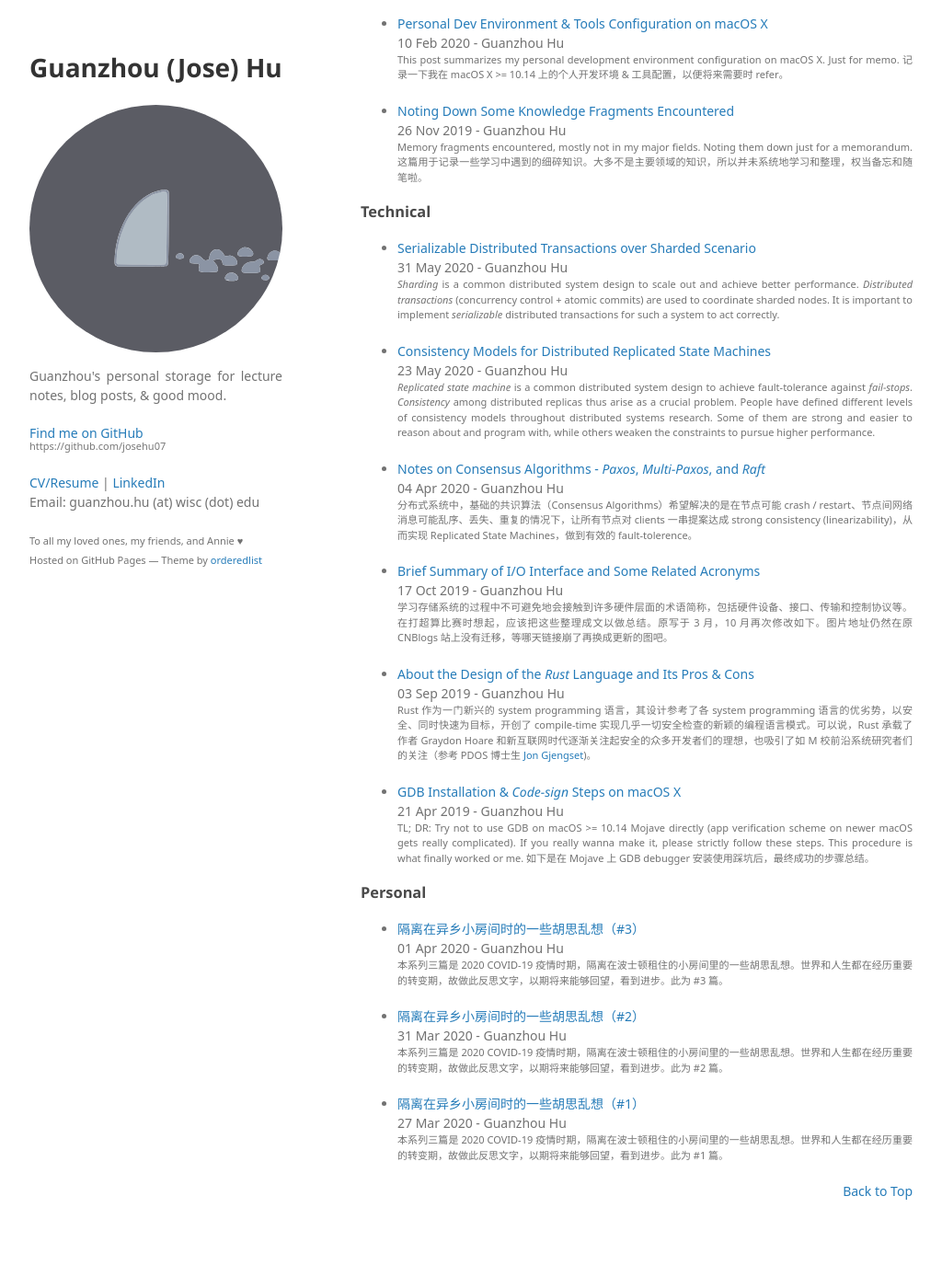
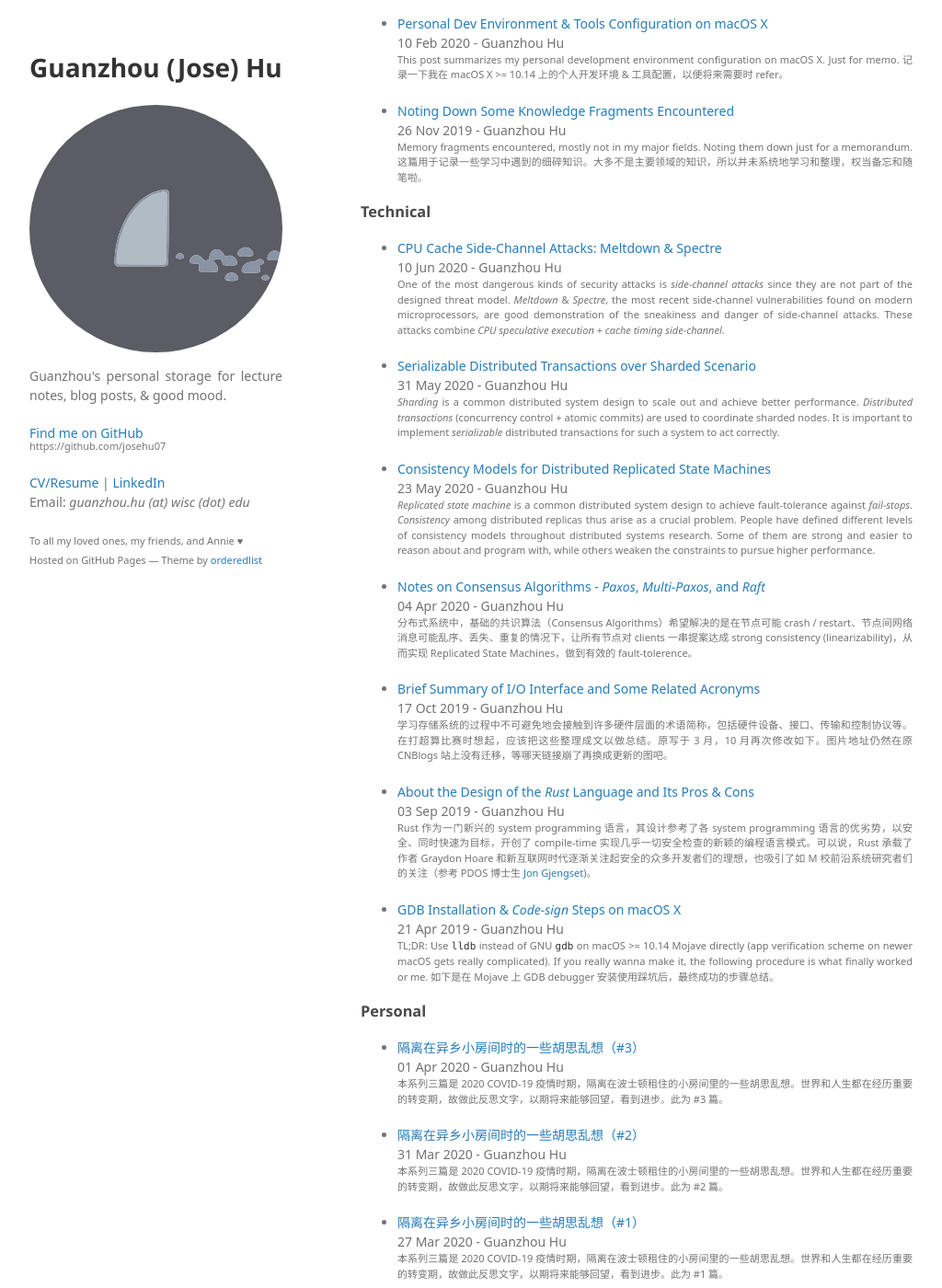
Before and after one commit to josehu07/josehu07.github.io, a Jekyll site: the page built from blogs.md, in a window 1280 px wide and 1400 px high, scrolled down 318 px. Shown: the whole window at 92% size, without its empty margins (128-1152 px from the left). Built offline with Jekyll 4.4.1, drawn with Linux system fonts in a browser that asks for light colours; some web fonts are replaced; a script that is not in the unit is left out; before the commit the page ends 1693 px from its top, so only the background shows below that; some of the changed lines change nothing that is shown.

Commit message:
Add new post

````diff
--- a/_layouts/main.html
+++ b/_layouts/main.html
@@ -40,7 +40,7 @@
 
         <p class="view">
           <a href="{{ site.resume_link }}">CV/Resume</a> | <a href="{{ site.linkedin_link }}">LinkedIn</a><br>
-          Email: {{ site.email }}
+          Email: <i>{{ site.email }}</i>
         </p>
 
         <p>
--- a/_posts/2019-04-21-mojave-gdb.md
+++ b/_posts/2019-04-21-mojave-gdb.md
@@ -6,7 +6,7 @@ author: Guanzhou Hu
 categories: Technical
 ---
 
-TL; DR: Try not to use GDB on macOS >= 10.14 Mojave directly (app verification scheme on newer macOS gets really complicated). If you really wanna make it, please strictly follow these steps. This procedure is what finally worked or me.
+TL;DR: Use `lldb` instead of GNU `gdb` on macOS >= 10.14 Mojave directly (app verification scheme on newer macOS gets really complicated). If you really wanna make it, the following procedure is what finally worked or me.
 如下是在 Mojave 上 GDB debugger 安装使用踩坑后，最终成功的步骤总结。
 
 ### Prerequisites
--- /dev/null
+++ b/_posts/2020-06-10-cpu-side-channel.md
@@ -0,0 +1,135 @@
+---
+layout: post
+title: "CPU Cache Side-Channel Attacks: Meltdown & Spectre"
+date: 2020-06-10 18:50:51
+author: Guanzhou Hu
+categories: Technical
+---
+
+One of the most dangerous kinds of security attacks is *side-channel attacks* since they are not part of the designed threat model. *Meltdown* & *Spectre*, the most recent side-channel vulnerabilities found on modern microprocessors, are good demonstration of the sneakiness and danger of side-channel attacks. These attacks combine *CPU speculative execution* + *cache timing side-channel*.
+
+### Side-Channel Attacks
+
+A **side channel** is some indirect signal / side effect / shared-state change produced by the processing of hidden secret which may leak information about the secret[^1]. Side channels may include:
+
+- Electrical magnetic waves
+- Power usage
+- Physical vibrations
+- Various timing clues
+- ... (many more)
+
+In general, **any states / signals shared between the secret and the outside world** can become a potential side channel and might be used for attacking.
+
+### Cache Timing Side-Channel
+
+Modern processors all use caching to boost performance. However, processor-level cache is a shared state. Suppose a secret routine and a public routine are running on a machine at the same time. The shared state here is a little bit tricky: memory addresses that the secret routine has recently visited is somewhat visible to the public routine.
+
+Say the secret routine has just visited memory address `0xc4000`. The public routine can try reading a bunch of memory addresses and time all of these reads. The address that hits the cache (`0xc400` in this case) will expose a significantly shorter reading time. It then knows that the secret routine has just visited address `0xc400`.
+
+Well, how can a memory address leak secret information to an attacker? Let's assume that hardware cache line is 4096 bytes in length. In the target process's virtual address space there is an array `arr[]` with valid length `10`. The attacker wants to steal a secret byte `arr[7654]` (i.e., at address `&arr + 7654`, somehow calculated by the attacker, perhaps pointing to a private key in kernel region). The attacker can use the following pattern to carry out such attack:
+
+```C
+/**
+ * Leaking the secret byte `arr[7654]`.
+ * Secret byte has possible value 0 - 255, so we create a
+ * probing array of fixed length 256 * cache_line_length.
+ * Need to make sure `&probe` is aligned to cache line, then
+ * loads the `arr[7654]`-th cache line of `probe` array into
+ * cache.
+ */
+char probe[256 * 4096];
+read(probe[arr[7654] * 4096]);
+
+/**
+ * Cache timing.
+ * The `b` that hits reveals `b == arr[7654]`.
+ */
+for (b = 0; b < 256; b++)
+    timing(read[probe[b * 4096]]);
+```
+
+Note that such simple pattern won't work in most normal cases. Directly reading a protected memory address `&arr + 7654` is prohibited by OS paging. So, with a sequential processor and a trusted OS, such attacks can hardly be carried out.
+
+### Speculative Execution
+
+What makes such attacks possible is a modern microprocessor feature called *speculative execution*. Since modern processors have dedicated pipelines, they guess aggressively what will be executed ahead on branching / exception raising, so that empty CPU cycles won't always be wasted[^2].
+
+The problem is that **memory protection checks are not triggered (or are delayed) on speculatively executed code**. Though execution result is revoked if the processor later finds out that it guessed wrong, the side effect - loading `probe[secret * 4096]` into cache - remains.
+
+### Meltdown & Spectre
+
+Meltdown & Spectre attacks are formally published in the year 2018 (check their [page](https://meltdownattack.com/)[^3]). Combining cache timing channel with speculative execution, they exploit one of most sneaky vulnerabilities in modern ISA and low-level hardware, affecting many computers across multiple operating systems.
+
+These two attacks have similar essence. Attacker launches a process with his own provided code and tries to steal some hidden secret from the kernel memory region. Most operating systems map the whole kernel virtually into every user process's virtual address space. (Typically in the upper part, called an *higher-half kernel*.)
+
+![HigherHalfKernel](/assets/img/kernel-memory-mapping.png)
+
+Figure from a Quora post[^4]. The attacker wants a secret byte at address `&secret` within the kernel data region. Given an array `arr[]` in lower memory, the attacker calculates the offset `x = &secret - &arr` and then tries to read out `arr[x]`. Normally, accessing a kernel memory address would require kernel-mode execution, so the attacker cannot directly read the secret out. However, with the attack pattern as described in the above two sections, this is made possible.
+
+### 1) Meltdown
+
+Meltdown's core idea: speculative execution on raising exception + cache timing channel[^5].
+
+```C
+/**
+ * Meltdown demo.
+ * Wanna steal the byte `arr[x]`.
+ */
+
+// Attacker's snippet.
+raise_exception();
+read(probe[arr[x] * 4096]);
+
+// Speculative execution might have ended here, but cache
+// is not cleared.
+
+// Cache timing.
+for (b = 0; b < 256; b++)
+    timing(read(probe[b * 4096]));
+```
+
+### 2) Spectre
+
+Spectre's core idea: train the branch predictor to mis-predict + cache timing channel[^6].
+
+```C
+/**
+ * Spectre demo.
+ * Wanna steal the byte `arr[x]`.
+ */
+
+// Attacker's snippet / Victim gadget.
+// First, feed several valid `x` values 0 <= x < arr_length,
+// so that the branch predictor guesses this branch condition
+// should be true.
+// Then, provide the malicious `x`.
+if (x < arr_length)
+    read(probe[arr[x] * 4096]);
+
+// Speculative execution might have ended here, but cache
+// is not cleared.
+
+// Cache timing.
+for (b = 0; b < 256; b++)
+    timing(read(probe[b * 4096]));
+```
+
+> Spectre is sometimes considered more powerful than Meltdown.
+>
+> If the attacker wants to steal a secret from another victim process (instead of from the kernel data region of the same attacker process), and there is actually a victim gadget of the exact branching pattern, then Spectre can exploit it. In contrast, Meltdown can only be used to leak data from the kernel memory region within the same process.
+
+### Mitigations Against These Attacks
+
+Many mitigation patches have come out since the announcement of Meltdown & Spectre. Some of them are microprocessor architecture enhancements and some of them are OS software enhancements. Examples include:
+
+- Architecture level: permission bit checking on speculatively executed instructions.
+- OS software level: *kernel address space layout randomization* (KASLR) - randomize the kernel memory mapping within the process's virtual address space, so that the attacker can hardly know the address of a kernel secret.
+
+#### References
+
+[^1]: [https://en.wikipedia.org/wiki/Side-channel_attack](https://en.wikipedia.org/wiki/Side-channel_attack)
+[^2]: [https://en.wikipedia.org/wiki/Speculative_execution](https://en.wikipedia.org/wiki/Speculative_execution)
+[^3]: [https://meltdownattack.com/](https://meltdownattack.com/)
+[^4]: [https://www.quora.com/In-reference-to-Linux-Kernel-what-is-the-difference-between-high-memory-and-normal-memory](https://www.quora.com/In-reference-to-Linux-Kernel-what-is-the-difference-between-high-memory-and-normal-memory)
+[^5]: [https://meltdownattack.com/meltdown.pdf](https://meltdownattack.com/meltdown.pdf)
+[^6]: [https://spectreattack.com/spectre.pdf](https://spectreattack.com/spectre.pdf)
````
Also changed, not shown: assets/img/kernel-memory-mapping.png (added), assets/img/kernel-memory-mapping.webp (added).
